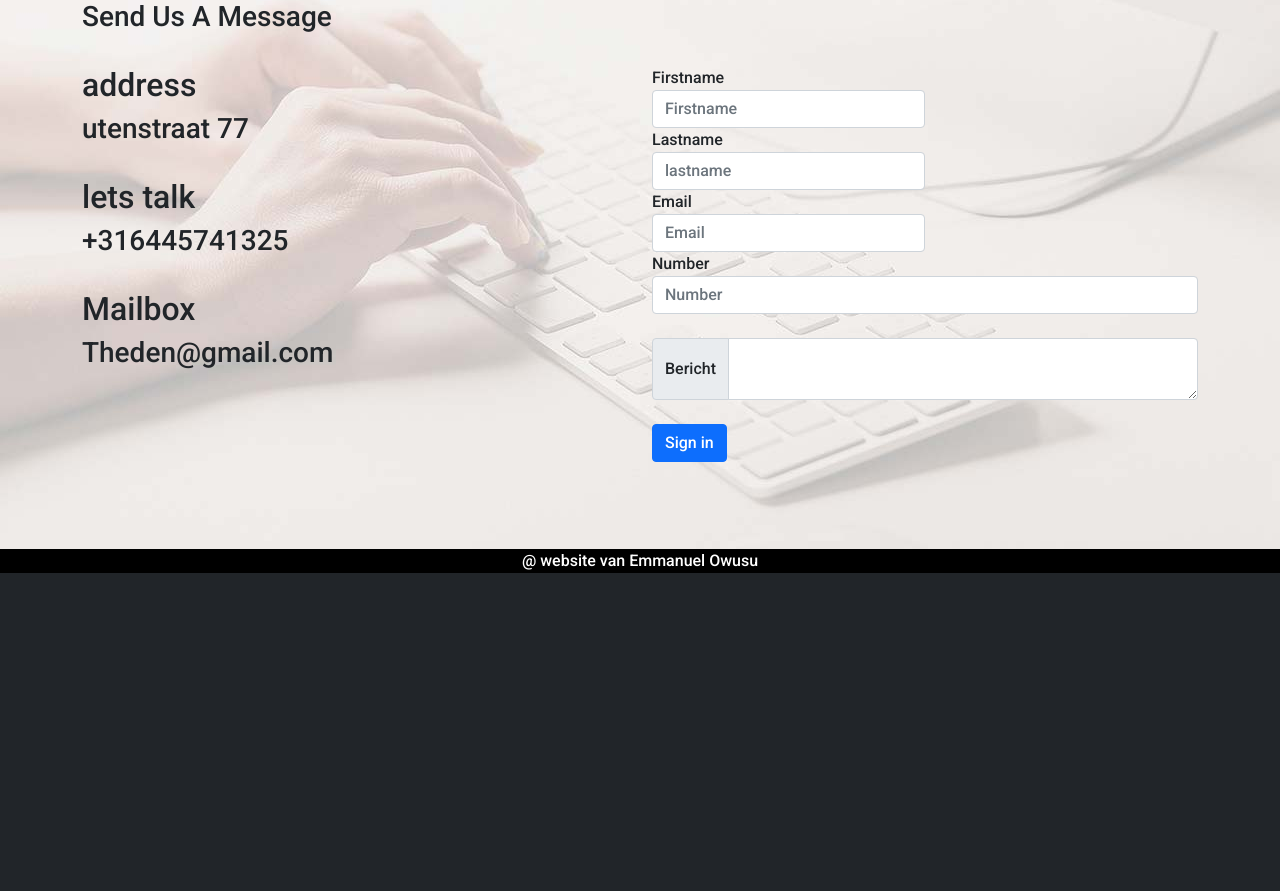
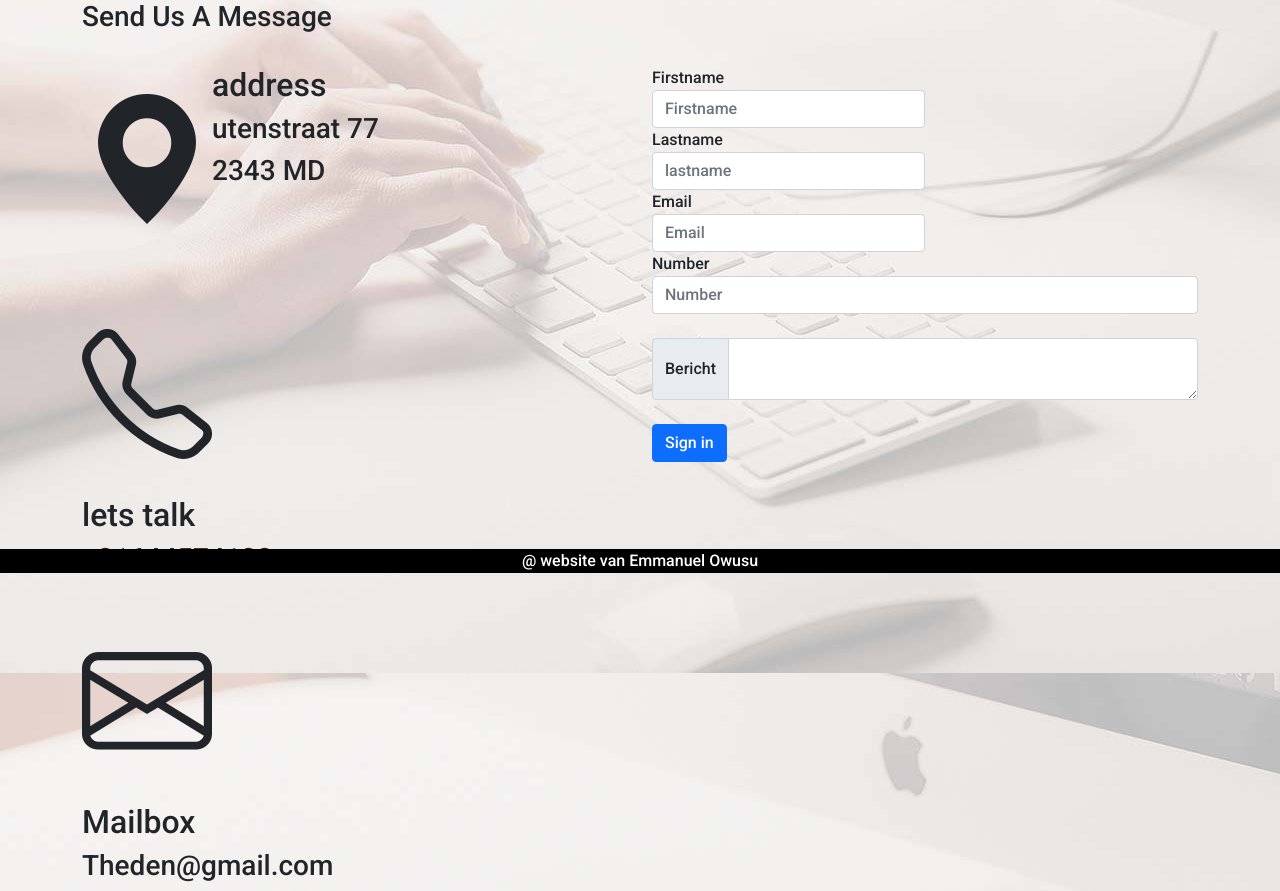
Before and after one commit to 302559845/-pizzasopranos, a Symfony app: template templates/contact_contoller/index.html.twig in a window 1280 px wide. Shown: the part 227-1118 px from the top of the page. Before the commit the page ends 800 px from the top, so only its background shows below. Run offline with Twig, Linux system fonts and the light colour scheme; the template is opened without the code that fills it, so the values that code supplies are empty; some libraries are stand-ins or nearby versions.

Commit message:
heb een update gemaakt bij contacten

```diff
--- a/public/style.css
+++ b/public/style.css
@@ -19,3 +19,6 @@ li{
 .nav-link{
     color: white;
 }
+i{
+    font-size: 130px;
+}
--- a/templates/base.html.twig
+++ b/templates/base.html.twig
@@ -15,6 +15,7 @@
         <link href="https://cdn.jsdelivr.net/npm/bootstrap@5.0.2/dist/css/bootstrap.min.css" rel="stylesheet"
               integrity="sha384-EVSTQN3/azprG1Anm3QDgpJLIm9Nao0Yz1ztcQTwFspd3yD65VohhpuuCOmLASjC"
               crossorigin="anonymous">
+        <link rel="stylesheet" href="https://cdn.jsdelivr.net/npm/bootstrap-icons@1.10.2/font/bootstrap-icons.css">
         <link rel="stylesheet" href="{{ asset('style.css') }}">
     {% endblock %}
 
--- a/templates/contact_contoller/index.html.twig
+++ b/templates/contact_contoller/index.html.twig
@@ -16,24 +16,33 @@
     <div class="row">
         <div class="col" style="">
             <div class="row">
-                <div class="col">
+                <div class="col d-flex flex-row bd-highlight mb-3">
+                    <i class="bi bi-geo-alt-fill"></i>
+                    <div>
                         <h2>address</h2>
                         <h3>utenstraat 77 </h3>
+                        <h3> 2343 MD</h3>
+                    </div>
                 </div>
             </div>
             <br>
             <div class="row">
                 <div class="col">
+                    <i class="bi bi-telephone"></i>
+                    <div class="col">
                       <h2>lets talk</h2>
-                    <h3>+316445741325</h3>
+                      <h3>+31644574132</h3>
                     </div>
-
+                </div>
             </div>
             <br>
             <div class="row">
+                <div class="col ">
+                    <i class="bi bi-envelope"></i>
                    <div class="col">
                      <h2>Mailbox</h2>
                      <h3>Theden@gmail.com</h3>
+                   </div>
                 </div>
             </div>
         </div>
--- a/templates/product/index.html.twig
+++ b/templates/product/index.html.twig
@@ -35,6 +35,7 @@
                         <option>5</option>
                     </select>
                 </div>
+                <br>
                 <button type="submit" class="btn btn-primary">bestellen</button>
             </form>
         </div>
```
Lines whose indentation alone changed are shown as unchanged.
